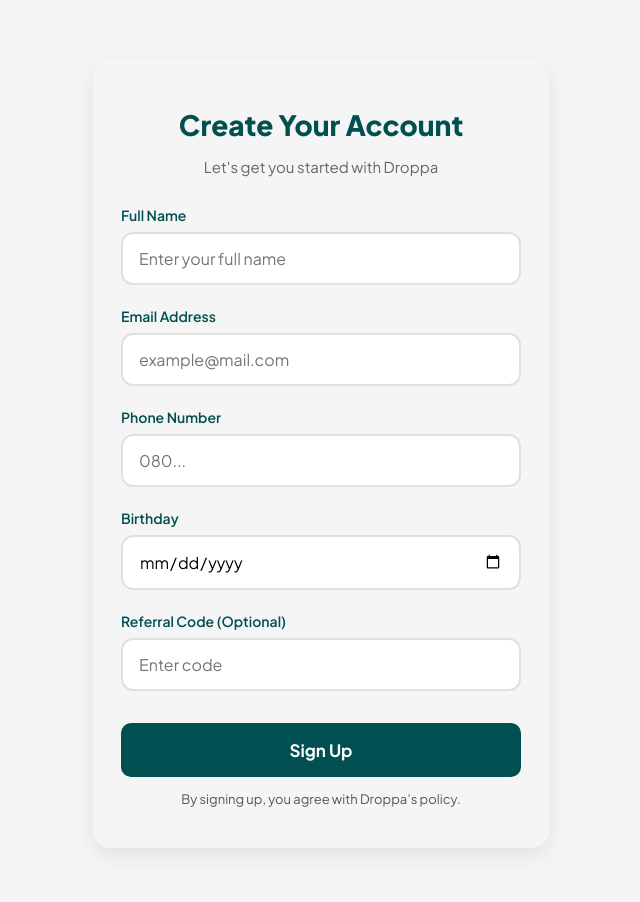
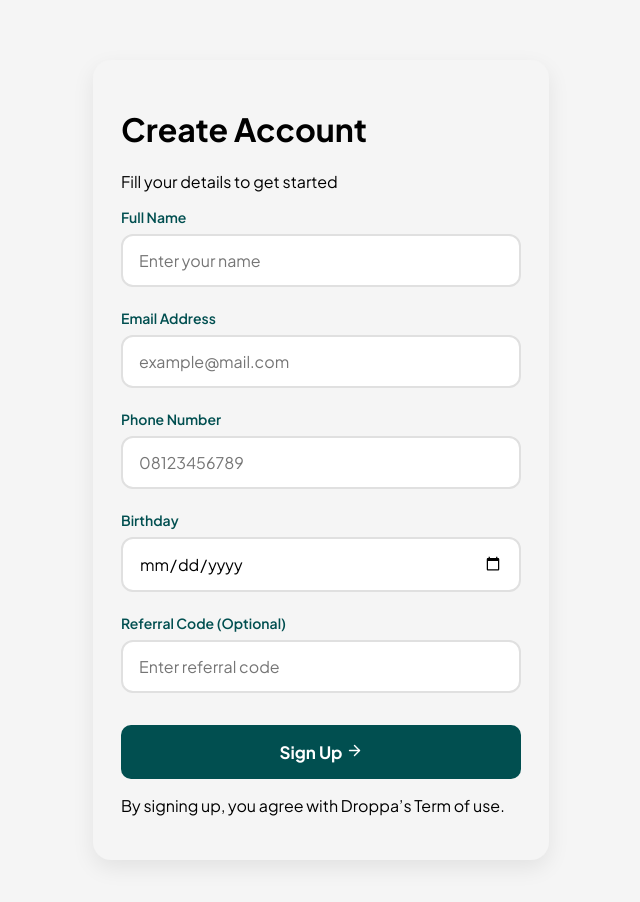
Before and after one commit to ay30bg/droppa, a React (Create React App) app: page /get-started in a window 1280 px wide. Shown: the top 902 px of the page, without its empty margins (319-959 px from the left). Built offline with nearby package versions, Linux system fonts and the light colour scheme.

Commit message:
Update GetStarted.jsx

```diff
--- a/src/pages/GetStarted.jsx
+++ b/src/pages/GetStarted.jsx
@@ -1,12 +1,14 @@
-import React, { useState } from "react";
-import "../styles/getStarted.css";
+import React from "react";
+import "../styles/getstarted.css";
+import { FiArrowRight } from "react-icons/fi";
 
 export default function GetStarted() {
-
   return (
     <div className="gs-container">
-      <h1 className="gs-title">Create Your Account</h1>
-      <p className="gs-subtitle">Let's get you started with Droppa</p>
+
+      {/* Greeting */}
+      <h1 className="gs-greeting">Create Account</h1>
+      <p className="gs-subtext">Fill your details to get started</p>
 
       {/* Full Name */}
       <div className="gs-input-group">
@@ -14,7 +16,7 @@ export default function GetStarted() {
         <input
           type="text"
           className="gs-input"
-          placeholder="Enter your full name"
+          placeholder="Enter your name"
         />
       </div>
 
@@ -28,13 +30,13 @@ export default function GetStarted() {
         />
       </div>
 
-      {/* Phone Number */}
+      {/* Phone */}
       <div className="gs-input-group">
         <label className="gs-label">Phone Number</label>
         <input
           type="tel"
           className="gs-input"
-          placeholder="080..."
+          placeholder="08123456789"
         />
       </div>
 
@@ -53,16 +55,17 @@ export default function GetStarted() {
         <input
           type="text"
           className="gs-input"
-          placeholder="Enter code"
+          placeholder="Enter referral code"
         />
       </div>
 
-      {/* Signup Button */}
-      <button className="gs-btn">Sign Up</button>
+      {/* Button */}
+      <button className="gs-btn">
+        Sign Up <FiArrowRight className="gs-arrow" />
+      </button>
 
-      {/* Terms */}
-      <p className="gs-terms">
-        By signing up, you agree with Droppa’s policy.
+      <p className="gs-policy">
+        By signing up, you agree with Droppa’s Term of use.
       </p>
     </div>
   );
```
